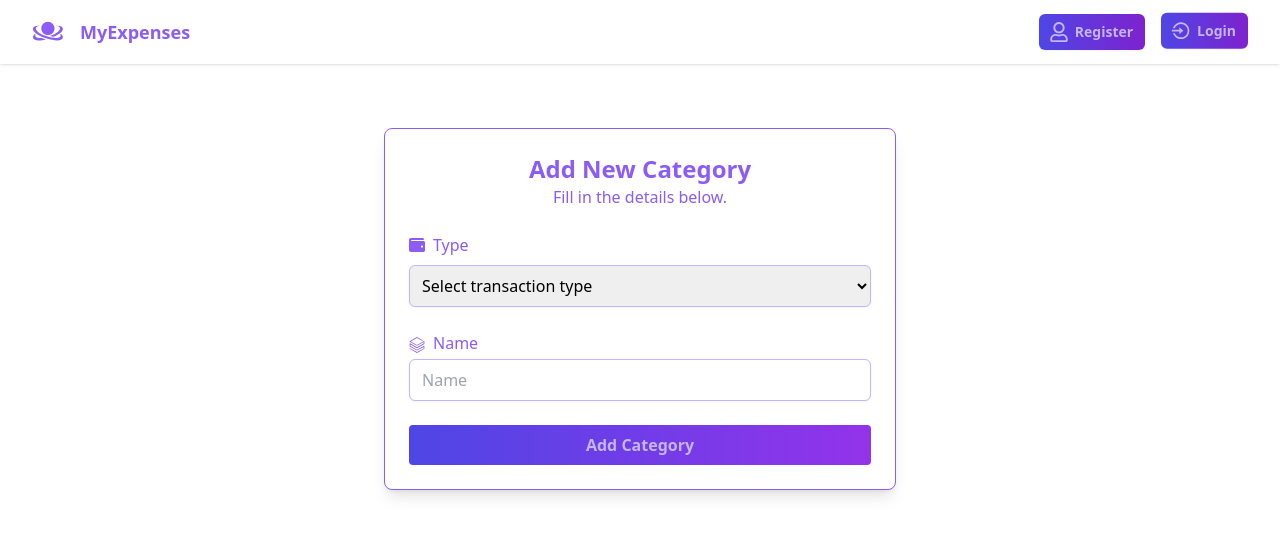
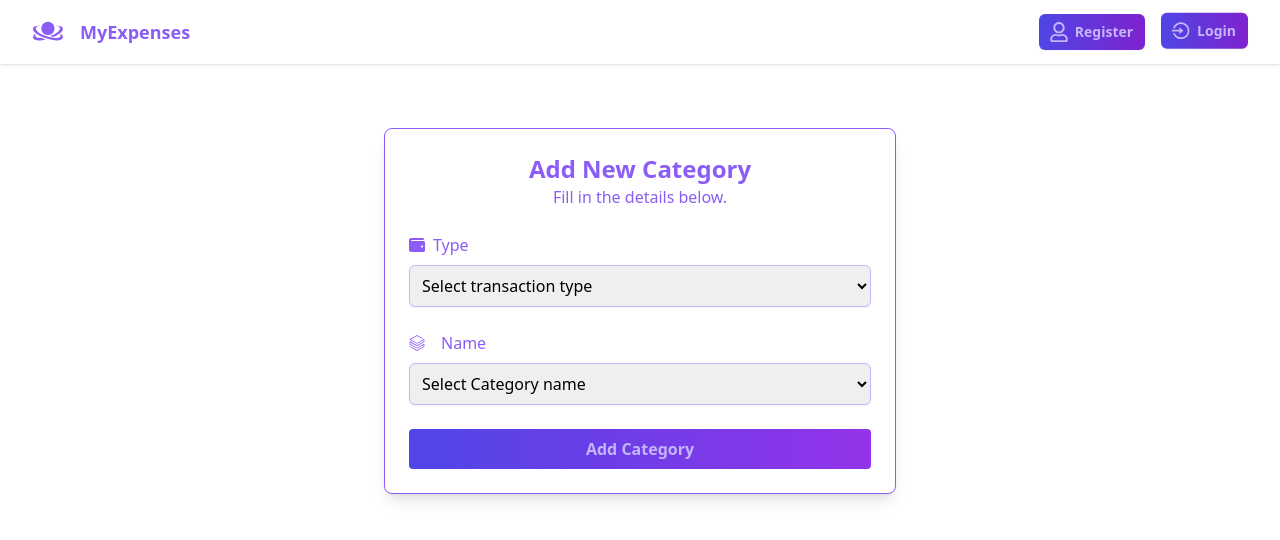
Before and after one commit to BhargavDutt17/projectet, a React (Vite) app: page /addcategory in a window 1280 px wide. Shown: the top 540 px of the page. Built offline with nearby package versions, Linux system fonts and the light colour scheme.

Commit message:
little changes

```diff
--- a/src/App.jsx
+++ b/src/App.jsx
@@ -79,6 +79,8 @@ function App() {
     try {
       const response = await axios.post("/users/login/", data, {
         headers: { "Content-Type": "application/json" },
+
+
       });
 
       console.log("Response Data:", response.data); // Debugging
--- a/src/components/Category/AddCategory.jsx
+++ b/src/components/Category/AddCategory.jsx
@@ -1,12 +1,11 @@
-import React from 'react'
+import React, { useState } from 'react';
 import { useForm } from "react-hook-form";
-import {
-  FaWallet,
-} from "react-icons/fa";
+import { FaWallet } from "react-icons/fa";
 import { SiDatabricks } from "react-icons/si";
 
 export const AddCategory = () => {
-    const { register, handleSubmit, formState: { errors } } = useForm();
+    const { register, handleSubmit, formState: { errors }, setValue } = useForm();
+    const [isOther, setIsOther] = useState(false);
 
     const onSubmit = (data) => {
         console.log("Category added:", data);
@@ -20,13 +19,18 @@ export const AddCategory = () => {
 
     const nameValidation = {
         required: "Category name is required",
-        minLength: {
-            value: 3,
-            message: "Category name must be at least 3 characters long",
-        },
     };
-  return (
-    <div className='min-h-screen bg-white dark:bg-gray-950 pt-6 transition-colors duration-300'>
+
+    const handleCategoryChange = (event) => {
+        const value = event.target.value;
+        setIsOther(value === "other");
+        if (value !== "other") {
+            setValue("customName", ""); // Clear custom name if not "Other"
+        }
+    };
+
+    return (
+        <div className='min-h-screen bg-white dark:bg-gray-950 pt-6 transition-colors duration-300'>
             <form
                 onSubmit={handleSubmit(onSubmit)}
                 className="max-w-lg mx-auto my-10 bg-white dark:bg-slate-700 p-6 rounded-lg shadow-lg space-y-6 border border-violet-500"
@@ -58,32 +62,58 @@ export const AddCategory = () => {
                         <option value="expense">Expense</option>
                     </select>
                     <span className="text-red-500 text-xs">
-                        {
-                            errors.type?.message
-                        }
+                        {errors.type?.message}
                     </span>
                 </div>
 
                 {/* Category Name */}
-                <div className="flex flex-col">
-                    <label htmlFor="name" className="text-violet-500 font-medium">
+                <div className="space-y-2">
+                    <label
+                        htmlFor="name"
+                        className="flex gap-2 items-center text-violet-500 font-medium"
+                    >
                         <SiDatabricks className="inline mr-2 text-violet-500" />
-                        Name
+                        <span>Name</span>
                     </label>
-                    <input
-                        type="text"
+                    <select
                         {...register("name", nameValidation)}
-                        placeholder="Name"
                         id="name"
-                        className="w-full mt-1 border border-violet-300 rounded-md shadow-sm
-                        focus:border-violet-500 focus:ring focus:ring-violet-500 focus:ring-opacity-50 py-2 px-3"
-                    />
+                        onChange={handleCategoryChange}
+                        className="w-full p-2 mt-1 border border-violet-300 rounded-md shadow-sm
+                        focus:border-violet-500 focus:ring focus:ring-violet-500 focus:ring-opacity-50"
+                    >
+                        <option value="">Select Category name</option>
+                        <option value="food">Food</option>
+                        <option value="transport">Transport</option>
+                        <option value="other">Other</option>
+                    </select>
                     <span className="text-red-500 text-xs">
-                        {
-                            errors.name?.message
-                        }
+                        {errors.name?.message}
                     </span>
                 </div>
+
+                {/* Custom Category Name Input */}
+                {isOther && (
+                    <div className="space-y-2">
+                        <label
+                            htmlFor="customName"
+                            className="flex gap-2 items-center text-violet-500 font-medium"
+                        >
+                            <SiDatabricks className="inline mr-2 text-violet-500" />
+                            <span>Custom Category Name</span>
+                        </label>
+                        <input
+                            {...register("customName", { required: "Custom category name is required" })}
+                            id="customName"
+                            type="text"
+                            className="w-full p-2 mt-1 border border-violet-300 rounded-md shadow-sm
+                            focus:border-violet-500 focus:ring focus:ring-violet-500 focus:ring-opacity-50"
+                        />
+                        <span className="text-red-500 text-xs">
+                            {errors.customName?.message}
+                        </span>
+                    </div>
+                )}
 
                 {/* Submit Button */}
                 <button
@@ -95,5 +125,5 @@ export const AddCategory = () => {
                 </button>
             </form>
         </div>
-  )
+    );
 }
--- a/src/components/Users/Login.jsx
+++ b/src/components/Users/Login.jsx
@@ -11,7 +11,8 @@ export const Login = ({ loginUser }) => {
     formState: { errors },
   } = useForm();
 
-  const onSubmit = (data) => {
+  const onSubmit = async (data) => {
+
     const formattedData = {
       email: data.email.trim(), // Ensure correct format
     password: data.password,
```
